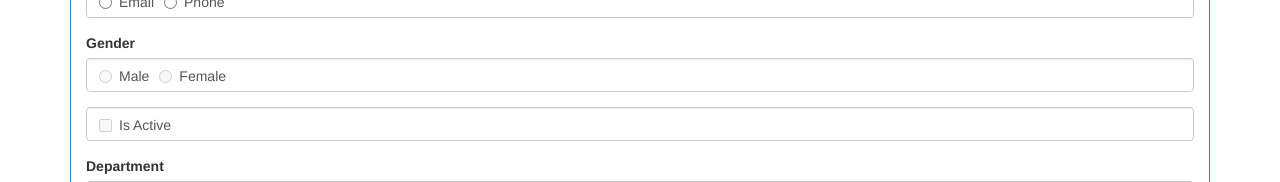
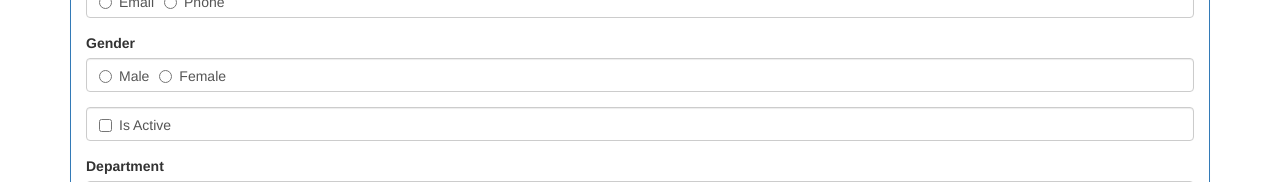
Before and after one commit to toan09sk/AngularLearning, an Angular app: page /create in a window 1280 px wide. Shown: the part 390-572 px from the top of the page. Built offline with nearby package versions, Linux system fonts and the light colour scheme.

Commit message:
video 15: Model binding in angular template driven forms

```diff
--- a/src/app/create-employee.component.html
+++ b/src/app/create-employee.component.html
@@ -1,4 +1,4 @@
-<form #employeeForm="ngForm" ngNativeValidate (ngSubmit)="saveEmployee(employeeForm)">
+<form #employeeForm="ngForm" ngNativeValidate (ngSubmit)="saveEmployee(employee)">
     <div class="panel panel-primary">
         <div class="panel-heading">
             <h3 class="panel-title">Create Employee</h3>
@@ -6,35 +6,35 @@
         <div class="panel-body">
 
             <div class="form-group"
-                [class.has-error]="fullNameControl.invalid && fullNameControl.touched"
-                [class.has-success]="fullNameControl.valid">
+                [class.has-error]="name.invalid && name.touched"
+                [class.has-success]="name.valid">
                 <label for="fullName" class="control-label">Full Name</label>
-                <input required id="fullName" type="text" class="form-control" name="fullName" [(ngModel)]="fullName"
-                    #fullNameControl="ngModel">
-                <span class="help-block" *ngIf="fullNameControl.invalid && fullNameControl.touched">
+                <input required id="fullName" type="text" class="form-control" name="name" [(ngModel)]="employee.name"
+                    #name="ngModel">
+                <span class="help-block" *ngIf="name.invalid && name.touched">
                     Full Name is required
                 </span>
             </div>
 
             <div class="form-group">
                 <label for="email">Email</label>
-                <input id="email" type="text" class="form-control" name="email" [(ngModel)]="email">
+                <input id="email" type="text" class="form-control" name="email" [(ngModel)]="employee.email">
             </div>
 
             <div class="form-group">
                 <label for="phoneNumber">Phone Number</label>
-                <input id="phoneNumber" type="text" class="form-control" name="phoneNumber" [(ngModel)]="phoneNumber">
+                <input id="phoneNumber" type="text" class="form-control" name="phoneNumber" [(ngModel)]="employee.phoneNumber">
             </div>
 
             <div class="form-group">
                 <label>Contact Preference</label>
                 <div class="form-control">
                     <label class="radio-inline">
-                        <input type="radio" name="contactPreference" value="email" [(ngModel)]="contactPreference">
+                        <input type="radio" name="contactPreference" value="email" [(ngModel)]="employee.contactPreference">
                         Email
                     </label>
                     <label class="radio-inline">
-                        <input type="radio" name="contactPreference" value="phone" [(ngModel)]="contactPreference">
+                        <input type="radio" name="contactPreference" value="phone" [(ngModel)]="employee.contactPreference">
                         Phone
                     </label>
                 </div>
@@ -44,11 +44,11 @@
                 <label>Gender</label>
                 <div class="form-control">
                     <label class="radio-inline">
-                        <input type="radio" name="gender" value="male" [(ngModel)]="gender" disabled>
+                        <input type="radio" name="gender" value="male" [(ngModel)]="employee.gender">
                         Male
                     </label>
                     <label class="radio-inline">
-                        <input type="radio" name="gender" value="female" [(ngModel)]="gender">
+                        <input type="radio" name="gender" value="female" [(ngModel)]="employee.gender">
                         Female
                     </label>
                 </div>
@@ -57,14 +57,14 @@
             <div class="form-group">
                 <div class="form-control">
                     <label class="checkbox-inline">
-                        <input type="checkbox" name="isActive" [(ngModel)]="isActive" disabled> Is Active
+                        <input type="checkbox" name="isActive" [(ngModel)]="employee.isActive"> Is Active
                     </label>
                 </div>
             </div>
 
             <div class="form-group">
                 <label for="department">Department</label>
-                <select id="department" name="department" [(ngModel)]="department" class="form-control">
+                <select id="department" name="department" [(ngModel)]="employee.department" class="form-control">
                     <option *ngFor="let dept of departments" [value]="dept.id">
                         {{dept.name}}
                     </option>
@@ -74,14 +74,14 @@
             <div class="row">
                 <div class="form-group col-md-5">
                     <label for="dateOfBirth">Date Of Birth</label>
-                    <input id="dateOfBirth" name="dateOfBirth" [(ngModel)]="dateOfBirth" type="text" placement="right"
+                    <input id="dateOfBirth" name="dateOfBirth" [(ngModel)]="employee.dateOfBirth" type="text" placement="right"
                         bsDatepicker [bsConfig]="datePickerConfig" class="form-control">
                 </div>
             </div>
 
             <div class="form-group">
                 <label for="photoPath">Photo Path</label>
-                <input id="photoPath" type="text" class="form-control" name="photoPath" [(ngModel)]="photoPath">
+                <input id="photoPath" type="text" class="form-control" name="photoPath" [(ngModel)]="employee.photoPath">
             </div>
 
             <div class="form-group">
@@ -102,4 +102,7 @@
     </div>
 </form>
 
-{{employeeForm.value|json}}
+Angular Generated Forom Model : {{employeeForm.value | json}}
+<br/>
+<br/>
+Our Employee Model : {{ employee | json}}
--- a/src/app/create-employee.component.ts
+++ b/src/app/create-employee.component.ts
@@ -2,6 +2,7 @@
 import { NgForm } from '@angular/forms';
 import { Department } from './models/department.model';
 import { BsDatepickerConfig } from 'ngx-bootstrap/datepicker/public_api';
+import { Employee } from './models/employee.model';
 
 @Component({
   templateUrl: './create-employee.component.html',
@@ -10,6 +11,19 @@
 export class CreateEmployeeComponent implements OnInit {
   previewPhoto = false;
   datePickerConfig: Partial<BsDatepickerConfig>;
+  employee: Employee = {
+    id: null,
+    name: null,
+    gender: null,
+    contactPreference: null,
+    phoneNumber: null,
+    email: null,
+    dateOfBirth: null,
+    department: null,
+    isActive: null,
+    photoPath: null
+  };
+
   departments: Department[] = [
     { id: 1, name: 'Help Desk' },
     { id: 2, name: 'HR' },
@@ -21,9 +35,6 @@
     this.datePickerConfig = Object.assign({},
       {
         containerClass: 'theme-dark-blue',
-        showWeekNumbers: true,
-        minDate: new Date(2020, 0, 1),
-        maxDate: new Date(2020, 11, 30),
         dateInputFormat: 'DD/MM/YYYY'
       });
   }
@@ -35,8 +46,8 @@
     this.previewPhoto = !this.previewPhoto;
   }
 
-  saveEmployee(employeeForm: NgForm): void {
-    console.log(employeeForm);
+  saveEmployee(newEmployee: Employee): void {
+    console.log(newEmployee);
   }
 
 }
--- a/src/app/models/employee.model.ts
+++ b/src/app/models/employee.model.ts
@@ -1,7 +1,7 @@
 export class Employee {
     id: number;
     name: string;
-    gender: string;
+    gender?: string;
     email?: string;
     phoneNumber?: number;
     contactPreference: string;
```
